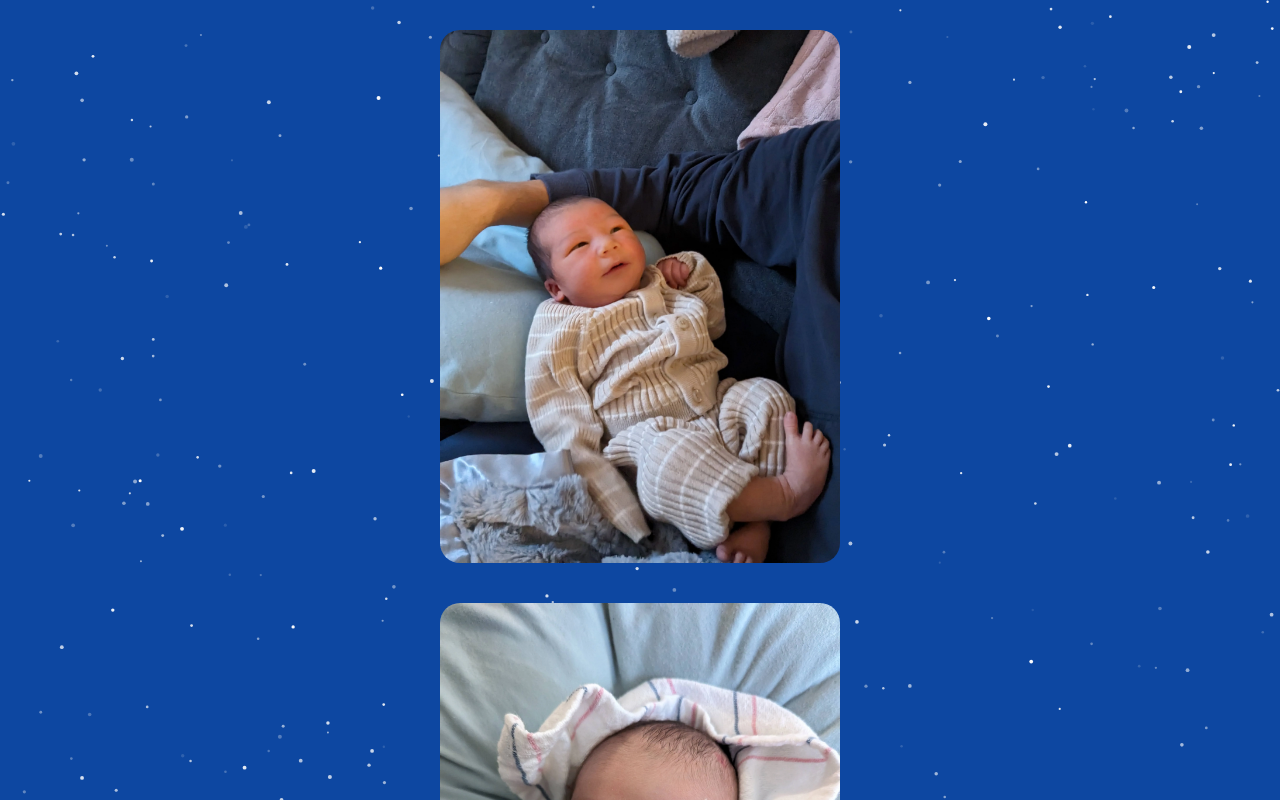
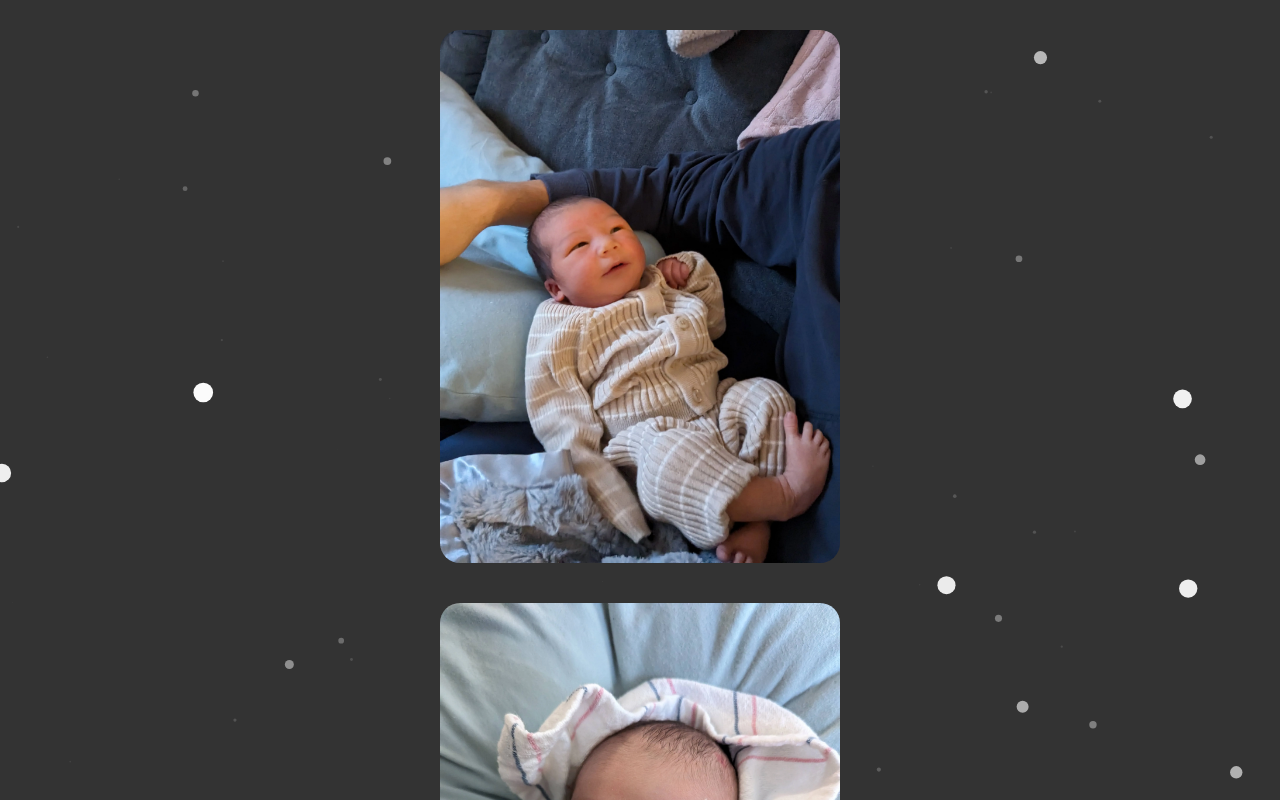
Before and after one commit to trybick/skylar-felix, a React (Vite) app: page / in a window 1280 px wide. Shown: the top 800 px of the page. Built offline with nearby package versions, Linux system fonts and the light colour scheme.

Commit message:
Use static particles for each

```diff
--- a/src/components/ParticlesContainer.tsx
+++ b/src/components/ParticlesContainer.tsx
@@ -1,7 +1,7 @@
 import { useEffect, useState } from 'react';
 import Particles, { initParticlesEngine } from '@tsparticles/react';
 import { loadSlim } from '@tsparticles/slim';
-import { particleOptions } from '../particleOptions';
+import { particleOptionsTemplates } from '../particleOptionsTemplates';
 
 const ParticlesContainer = () => {
   const [isReady, setIsReady] = useState(false);
@@ -12,15 +12,11 @@ const ParticlesContainer = () => {
     }).then(() => setIsReady(true));
   }, []);
 
-  const getRandomParticles = () => {
-    const keys = Object.keys(particleOptions);
-    const randomIndex = Math.floor(Math.random() * keys.length);
-    return particleOptions[keys[randomIndex]];
-  };
+  const key = import.meta.env.VITE_SITE_NAME === 'skylar' ? 'nasa' : 'snow';
 
   return isReady ? (
     <div style={{ position: 'absolute', zIndex: -1 }}>
-      <Particles options={getRandomParticles()} />
+      <Particles options={particleOptionsTemplates[key]} />
     </div>
   ) : null;
 };
--- a/src/particleOptions.ts
+++ b/src/particleOptionsTemplates.ts
@@ -1,9 +1,12 @@
 import { ISourceOptions } from '@tsparticles/engine';
 
-// Templates from:
-// https://github.com/tsparticles/tsparticles/tree/main/utils/configs/src
-
-export const particleOptions: Record<string, ISourceOptions> = {
+/** Templates from:
+ * https://github.com/tsparticles/tsparticles/tree/main/utils/configs/src
+ *
+ * There are four templates that seemed decent listed below.
+ * Only two are in use now though.
+ */
+export const particleOptionsTemplates: Record<string, ISourceOptions> = {
   // -------------- Pop --------------
   pop: {
     particles: {
```
